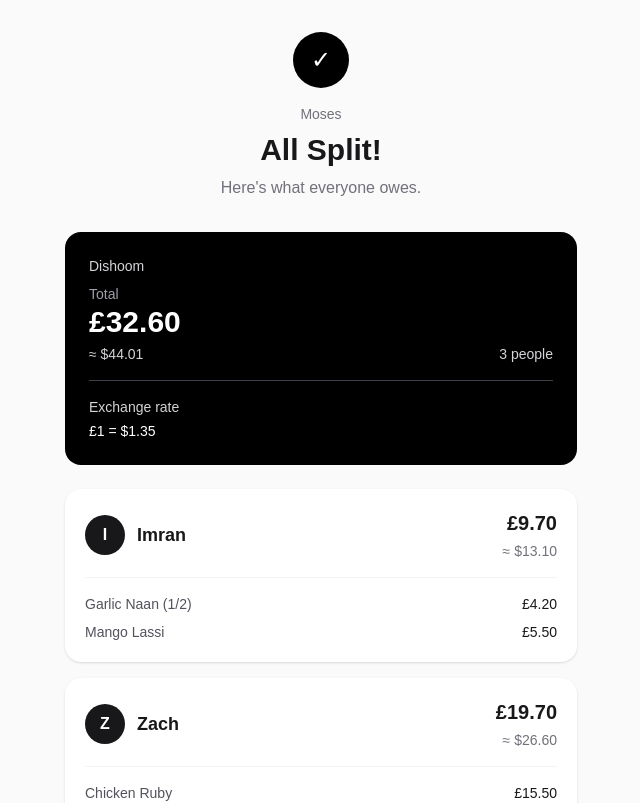
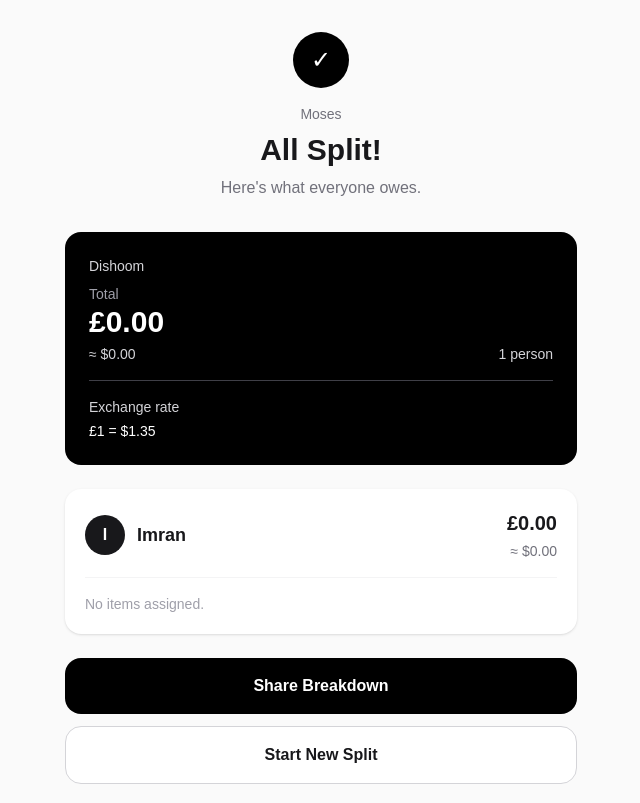
Before and after one commit to zachxwalton/Moses, a Next.js app in the folder frontend/: page /results in a window 1280 px wide. Shown: the top 803 px of the page, without its empty margins (319-959 px from the left). Built offline with nearby package versions, Linux system fonts and the light colour scheme.

Commit message:
Calculate results from shared split state

```diff
--- a/frontend/src/app/results/page.tsx
+++ b/frontend/src/app/results/page.tsx
@@ -1,63 +1,35 @@
 "use client";
 
-import Link from "next/link";
 import { useState } from "react";
-import { mockReceipt } from "@/data/mockReceipt";
+import { useRouter } from "next/navigation";
+
+import { useSplit } from "@/context/SplitContext";
+
+type PersonResultItem = {
+  name: string;
+  amount: number;
+};
 
 type PersonResult = {
+  id: number;
   name: string;
-  items: {
-    name: string;
-    amount: number;
-  }[];
+  items: PersonResultItem[];
 };
 
 export default function ResultsPage() {
-  const receipt = mockReceipt.receipt;
+  const router = useRouter();
+
+  const {
+    receipt,
+    items,
+    people,
+    assignments,
+    resetSplit,
+  } = useSplit();
 
   const GBP_TO_USD_RATE = 1.35;
 
   const [shareStatus, setShareStatus] = useState("");
-
-  // Temporary sample results.
-  // Later this will come from the real Assign Items screen.
-  const results: PersonResult[] = [
-    {
-      name: "Imran",
-      items: [
-        {
-          name: "Garlic Naan (1/2)",
-          amount: 4.2,
-        },
-        {
-          name: "Mango Lassi",
-          amount: 5.5,
-        },
-      ],
-    },
-    {
-      name: "Zach",
-      items: [
-        {
-          name: "Chicken Ruby",
-          amount: 15.5,
-        },
-        {
-          name: "Garlic Naan (1/2)",
-          amount: 4.2,
-        },
-      ],
-    },
-    {
-      name: "Niyoo",
-      items: [
-        {
-          name: "House Chai",
-          amount: 3.2,
-        },
-      ],
-    },
-  ];
 
   function formatCurrency(amount: number) {
     return new Intl.NumberFormat("en-GB", {
@@ -73,6 +45,46 @@ export default function ResultsPage() {
     }).format(amount);
   }
 
+  /*
+   * Build each person's result using the real assignments
+   * created on the Assign Items page.
+   */
+  const results: PersonResult[] = people.map((person) => {
+    const personItems: PersonResultItem[] = [];
+
+    items.forEach((item, itemIndex) => {
+      const assignedPeople = assignments[itemIndex] ?? [];
+
+      if (!assignedPeople.includes(person.id)) {
+        return;
+      }
+
+      const itemTotal =
+        item.item_price * item.item_quantity;
+
+      const amountPerPerson =
+        assignedPeople.length > 0
+          ? itemTotal / assignedPeople.length
+          : 0;
+
+      const itemName =
+        assignedPeople.length > 1
+          ? `${item.item_name} (1/${assignedPeople.length})`
+          : item.item_name;
+
+      personItems.push({
+        name: itemName,
+        amount: amountPerPerson,
+      });
+    });
+
+    return {
+      id: person.id,
+      name: person.name,
+      items: personItems,
+    };
+  });
+
   function getPersonTotal(person: PersonResult) {
     return person.items.reduce(
       (total, item) => total + item.amount,
@@ -81,7 +93,8 @@ export default function ResultsPage() {
   }
 
   const calculatedTotal = results.reduce(
-    (total, person) => total + getPersonTotal(person),
+    (total, person) =>
+      total + getPersonTotal(person),
     0
   );
 
@@ -89,19 +102,27 @@ export default function ResultsPage() {
     const peopleBreakdown = results
       .map((person) => {
         const total = getPersonTotal(person);
-        const usdTotal = total * GBP_TO_USD_RATE;
+        const usdTotal =
+          total * GBP_TO_USD_RATE;
 
-        const items = person.items
+        const itemText =
+          person.items.length > 0
+            ? person.items
                 .map(
                   (item) =>
-              `  • ${item.name}: ${formatCurrency(item.amount)}`
+                    `  • ${item.name}: ${formatCurrency(
+                      item.amount
+                    )}`
                 )
-          .join("\n");
+                .join("\n")
+            : "  • No items";
 
         return `${person.name}
-${items}
+${itemText}
 
-Total: ${formatCurrency(total)} (${formatUSD(usdTotal)})`;
+Total: ${formatCurrency(total)} (${formatUSD(
+          usdTotal
+        )})`;
       })
       .join("\n\n");
 
@@ -110,11 +131,15 @@ Total: ${formatCurrency(total)} (${formatUSD(usdTotal)})`;
 ${receipt.merchant_name}
 
 Total Bill: ${formatCurrency(calculatedTotal)}
-USD: ${formatUSD(calculatedTotal * GBP_TO_USD_RATE)}
+USD: ${formatUSD(
+      calculatedTotal * GBP_TO_USD_RATE
+    )}
 
 ${peopleBreakdown}
 
-Exchange Rate: £1 = ${formatUSD(GBP_TO_USD_RATE)}`;
+Exchange Rate: £1 = ${formatUSD(
+      GBP_TO_USD_RATE
+    )}`;
   }
 
   async function shareBreakdown() {
@@ -129,7 +154,10 @@ Exchange Rate: £1 = ${formatUSD(GBP_TO_USD_RATE)}`;
 
         setShareStatus("Shared!");
       } else {
-        await navigator.clipboard.writeText(shareText);
+        await navigator.clipboard.writeText(
+          shareText
+        );
+
         setShareStatus("Copied!");
       }
     } catch (error) {
@@ -141,7 +169,10 @@ Exchange Rate: £1 = ${formatUSD(GBP_TO_USD_RATE)}`;
       }
 
       try {
-        await navigator.clipboard.writeText(shareText);
+        await navigator.clipboard.writeText(
+          shareText
+        );
+
         setShareStatus("Copied!");
       } catch {
         setShareStatus("Could not share.");
@@ -151,6 +182,11 @@ Exchange Rate: £1 = ${formatUSD(GBP_TO_USD_RATE)}`;
     setTimeout(() => {
       setShareStatus("");
     }, 2000);
+  }
+
+  function startNewSplit() {
+    resetSplit();
+    router.push("/");
   }
 
   return (
@@ -194,13 +230,17 @@ Exchange Rate: £1 = ${formatUSD(GBP_TO_USD_RATE)}`;
               <p className="mt-1 text-sm text-zinc-300">
                 ≈{" "}
                 {formatUSD(
-                  calculatedTotal * GBP_TO_USD_RATE
+                  calculatedTotal *
+                    GBP_TO_USD_RATE
                 )}
               </p>
             </div>
 
             <p className="text-sm text-zinc-300">
-              {results.length} people
+              {results.length}{" "}
+              {results.length === 1
+                ? "person"
+                : "people"}
             </p>
           </div>
 
@@ -218,18 +258,23 @@ Exchange Rate: £1 = ${formatUSD(GBP_TO_USD_RATE)}`;
         {/* Individual Results */}
         <div className="space-y-4">
           {results.map((person) => {
-            const total = getPersonTotal(person);
-            const usdTotal = total * GBP_TO_USD_RATE;
+            const total =
+              getPersonTotal(person);
+
+            const usdTotal =
+              total * GBP_TO_USD_RATE;
 
             return (
               <div
-                key={person.name}
+                key={person.id}
                 className="rounded-2xl bg-white p-5 shadow-sm"
               >
                 <div className="flex items-center justify-between">
                   <div className="flex items-center gap-3">
                     <div className="flex h-10 w-10 items-center justify-center rounded-full bg-zinc-900 font-semibold text-white">
-                      {person.name.charAt(0)}
+                      {person.name
+                        .charAt(0)
+                        .toUpperCase()}
                     </div>
 
                     <h2 className="text-lg font-semibold">
@@ -249,44 +294,56 @@ Exchange Rate: £1 = ${formatUSD(GBP_TO_USD_RATE)}`;
                 </div>
 
                 <div className="mt-4 border-t border-zinc-100 pt-4">
+                  {person.items.length > 0 ? (
                     <div className="space-y-2">
-                    {person.items.map((item, index) => (
+                      {person.items.map(
+                        (item, index) => (
                           <div
                             key={index}
-                        className="flex justify-between text-sm"
+                            className="flex justify-between gap-4 text-sm"
                           >
                             <span className="text-zinc-600">
                               {item.name}
                             </span>
 
                             <span className="font-medium">
-                          {formatCurrency(item.amount)}
+                              {formatCurrency(
+                                item.amount
+                              )}
                             </span>
                           </div>
-                    ))}
+                        )
+                      )}
                     </div>
+                  ) : (
+                    <p className="text-sm text-zinc-400">
+                      No items assigned.
+                    </p>
+                  )}
                 </div>
               </div>
             );
           })}
         </div>
 
-        {/* Share Breakdown */}
+        {/* Share */}
         <button
           type="button"
           onClick={shareBreakdown}
           className="mt-6 w-full rounded-2xl bg-black px-5 py-4 font-semibold text-white hover:bg-zinc-800"
         >
-          {shareStatus || "Share Breakdown"}
+          {shareStatus ||
+            "Share Breakdown"}
         </button>
 
         {/* Start New Split */}
-        <Link
-          href="/"
-          className="mt-3 block w-full rounded-2xl border border-zinc-300 bg-white px-5 py-4 text-center font-semibold hover:bg-zinc-100"
+        <button
+          type="button"
+          onClick={startNewSplit}
+          className="mt-3 w-full rounded-2xl border border-zinc-300 bg-white px-5 py-4 font-semibold hover:bg-zinc-100"
         >
           Start New Split
-        </Link>
+        </button>
       </div>
     </main>
   );
```
Lines whose indentation alone changed are shown as unchanged.
